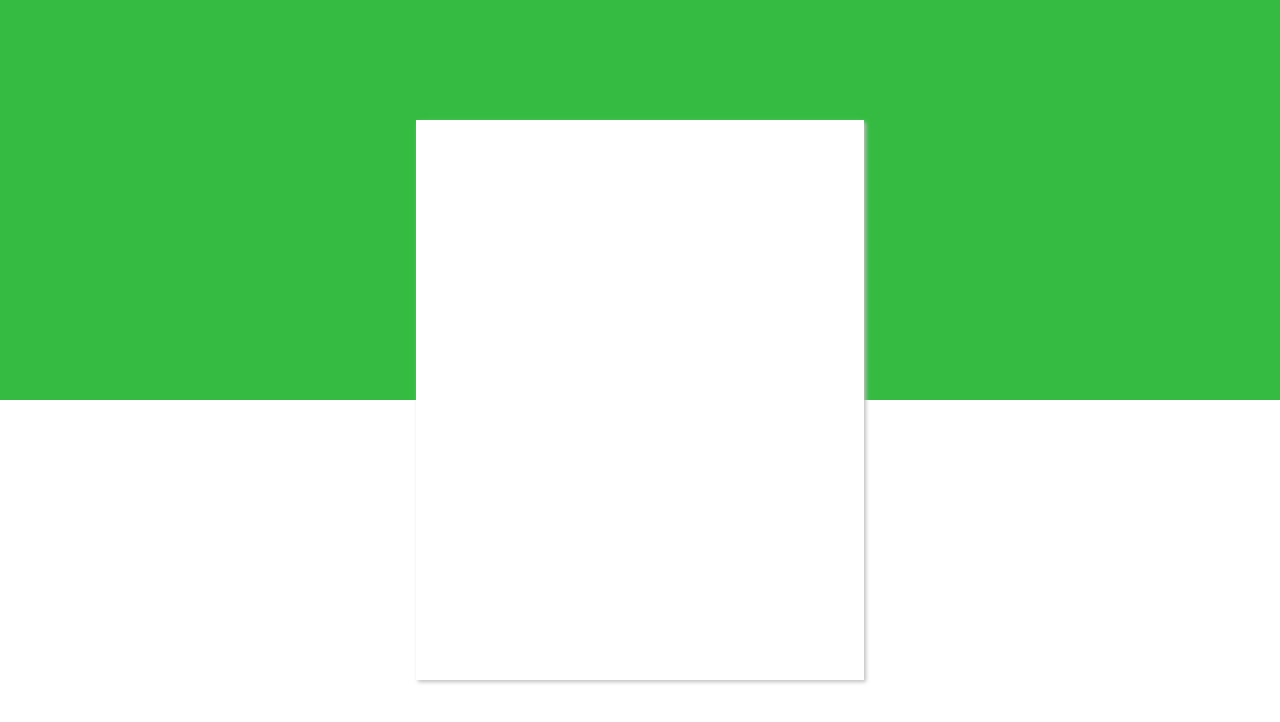
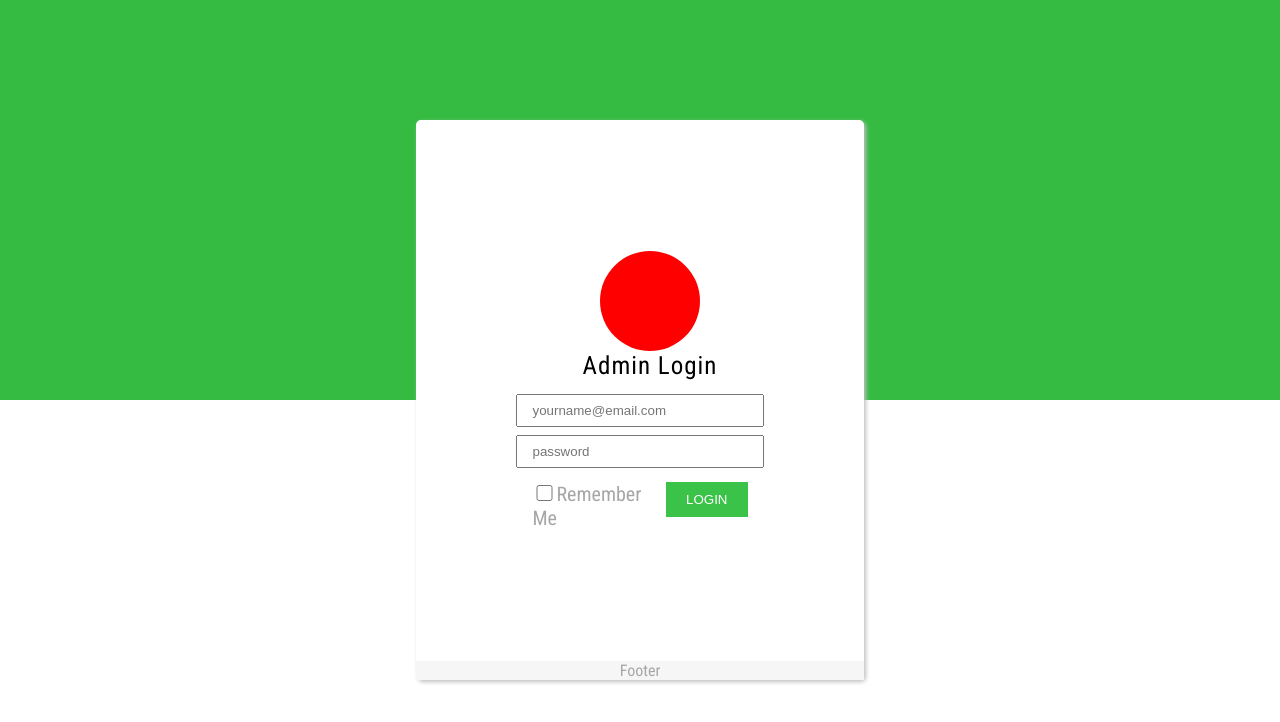
Before and after one commit to gokulsadanandam/F22Labs, a plain HTML site: page client/index.html in a window 1280 px wide. Drawn offline with nearby package versions, Linux system fonts and the light colour scheme; some packages are replaced by stand-ins of ours.

Commit message:
Added Login Page Components!

```diff
--- a/client/components/login/login.css
+++ b/client/components/login/login.css
@@ -8,11 +8,104 @@
     align-items: center;
 }
 
-.cards{
+.card{
 	width: 35%;
 	height: 70%;
 	box-shadow: 2px 2px 4px silver;
 	background: white;
 	min-width: 300px;
 	min-height: 300px;
+	border-radius: 5px;
+	display: flex;
+	flex-flow: column;
+	justify-content: center;
+	align-items: center;
+	color:#A6A6A6;
 }
+
+.card-content{
+	width: 80%;
+	margin: auto;
+}
+
+.card-header{
+	width: 100%;
+	padding: 10px;
+}
+
+.card-avatar{
+    width: 100px;
+    border-radius: 50px;
+    background-color: red;
+    height: 100px;
+    margin: auto;
+}
+
+
+.card-social{
+	width: 100%;
+	text-align: center;
+	background: #F6F6F6;
+	color:#A6A6A6;
+}
+
+.card-heading{
+	text-align: center;
+	font-size: 25px;
+	color: black;
+	text-transform: capitalize;
+	letter-spacing: 1px;
+}
+
+.card-form{
+	display: flex;
+	flex-flow: column;
+	justify-content: center;
+	align-items: center;
+	width: 60%;
+	margin: auto;
+}
+
+.card-form-input{
+	display: flex;
+	flex-flow: column;
+	justify-content: center;
+	align-items: center;
+    width: 100%;
+}
+
+.card-form-input > input
+{
+	padding: 7px 14px;
+    margin: 4px;
+    width: 100%;
+}
+
+.card-form-submit{
+	display: flex;
+	justify-content: space-between;
+    width: 100%;
+    margin: 10px;
+}
+
+.checkbox{
+	font-size: 20px;
+	margin: auto 0px;
+}
+
+.checkbox > input{
+	padding: 5px 10px;
+    font-size: 20px;
+    width: 17px;
+    height: 16px;
+    cursor: pointer;
+}
+
+.button > button{
+	    padding: 10px 20px;
+    background: #3BC249;
+    border: 0px;
+    text-transform: uppercase;
+    color: white;
+    cursor: pointer;
+}
--- a/client/components/login/login.html
+++ b/client/components/login/login.html
@@ -1,6 +1,28 @@
 <div class="login-wrapper">
-	<div class="cards">
-
+	<div class="card">
+		<div class="card-content">
+			<div class="card-header">
+				<div class="card-avatar"></div>
+				<div class="card-heading">Admin Login</div>
+			</div>
+			<form class="card-form">
+				<div class="card-form-input">
+					<input type="text" placeholder="yourname@email.com" />
+					<input type="text" placeholder="password" />
+				</div>
+				<div class="card-form-submit">
+					<div class="checkbox">
+						<input type="checkbox">Remember Me
+					</div>
+					<div class="button">
+						<button>Login</button>
+					</div>
+				</div>
+			</form>
+		</div>
+		<div class="card-social">
+			Footer
+		</div>
 
 	</div>
 </div>
--- a/client/index.css
+++ b/client/index.css
@@ -2,4 +2,5 @@ html,body{
 	height: 100%;
 	width: 100%;
 	margin: 0px;
+	font-family: 'Roboto Condensed', sans-serif;
 }
--- a/client/index.html
+++ b/client/index.html
@@ -6,6 +6,8 @@
 
 	<link rel="stylesheet" href="/client/index.css">
 	<link rel="stylesheet" href="/client/components/login/login.css">
+
+    <link href="https://fonts.googleapis.com/css?family=Roboto+Condensed" rel="stylesheet">
 
     <script src="https://ajax.googleapis.com/ajax/libs/angularjs/1.6.9/angular.min.js"></script>
     <script src="https://cdnjs.cloudflare.com/ajax/libs/angular.js/1.6.9/angular-route.js"></script>
```
